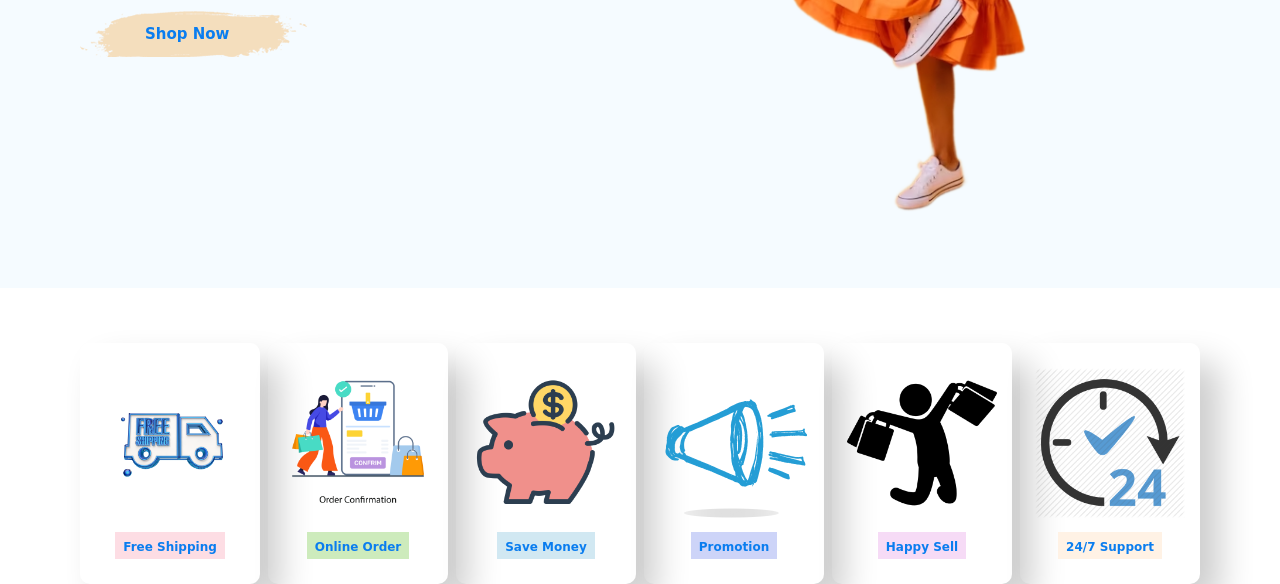
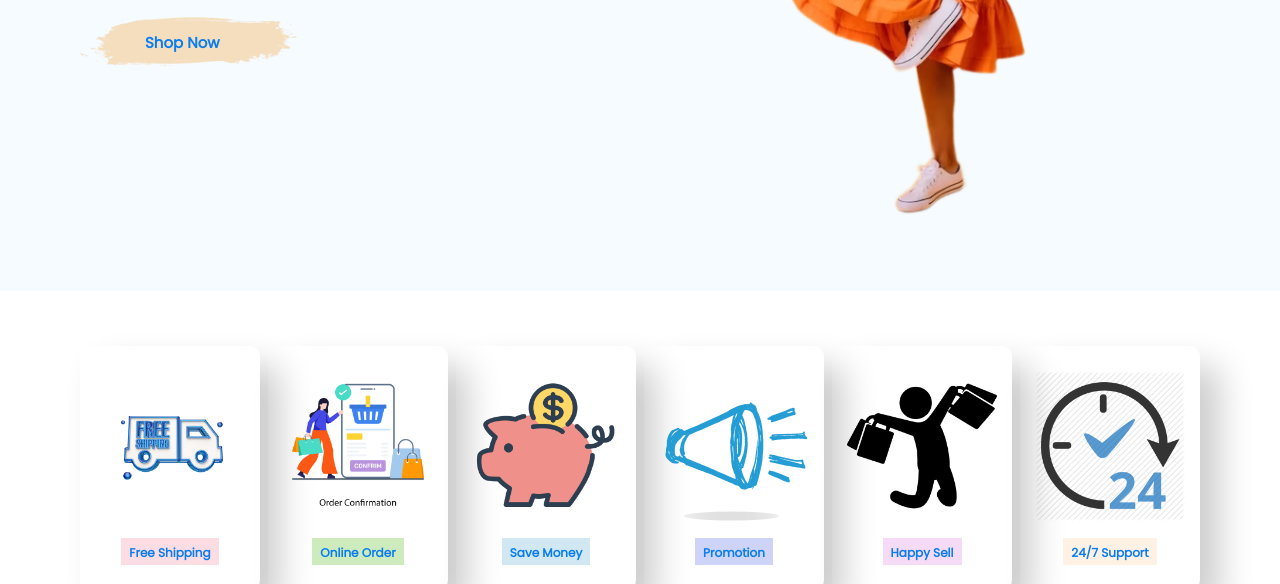
Before and after one commit to Megatenogoukui/Abs_Store, a plain HTML site: page index.html in a window 1280 px wide. Shown: the part 516-1100 px from the top of the page. Drawn offline with Linux system fonts and the light colour scheme; a web font is replaced by a local one.

Commit message:
style.css

```diff
--- a/style.css
+++ b/style.css
@@ -4,7 +4,7 @@
   margin: 0;
   padding: 0;
   box-sizing: border-box;
-  font-family:  "Yellowtail", cursive;;
+  font-family:  "Poppins", cursive;;
 }
 
 html {
```
